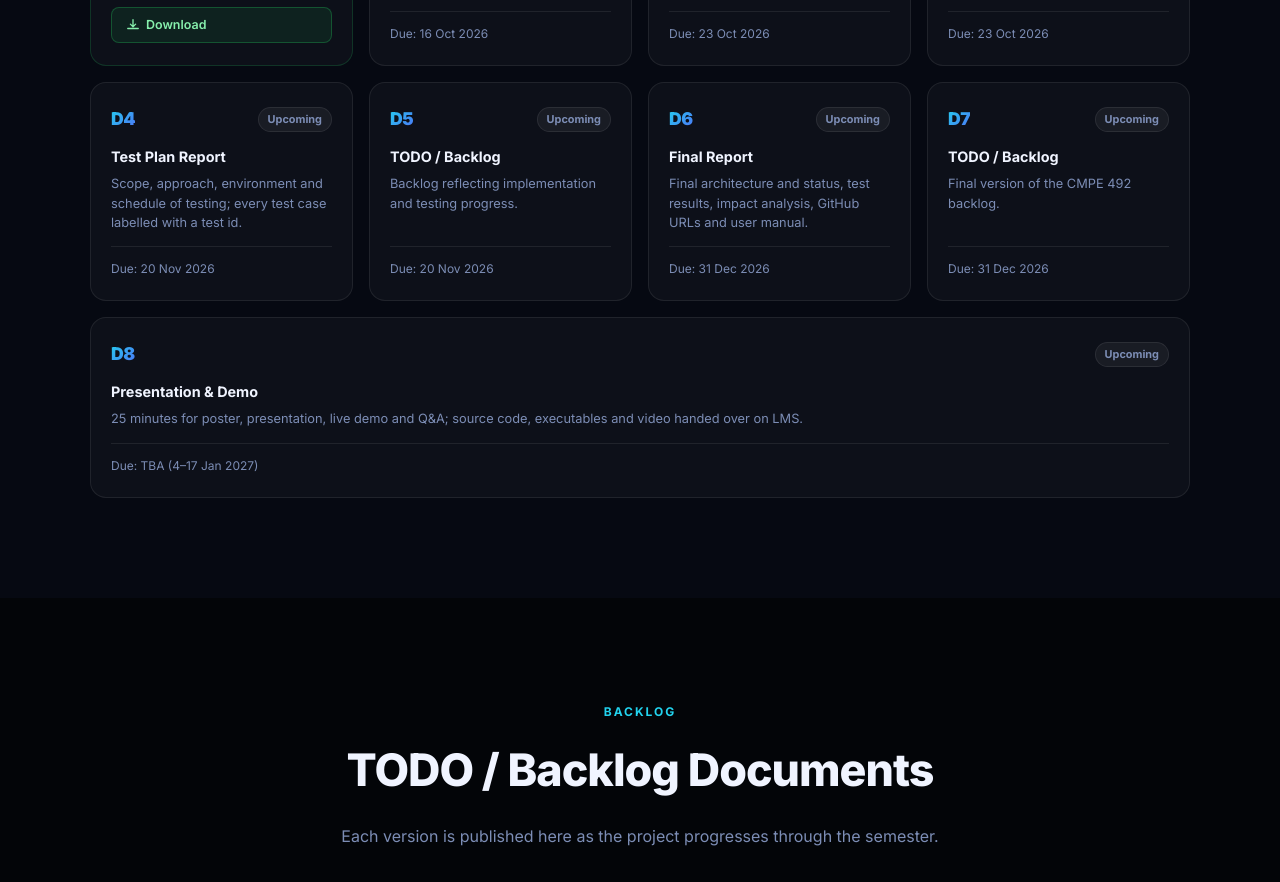
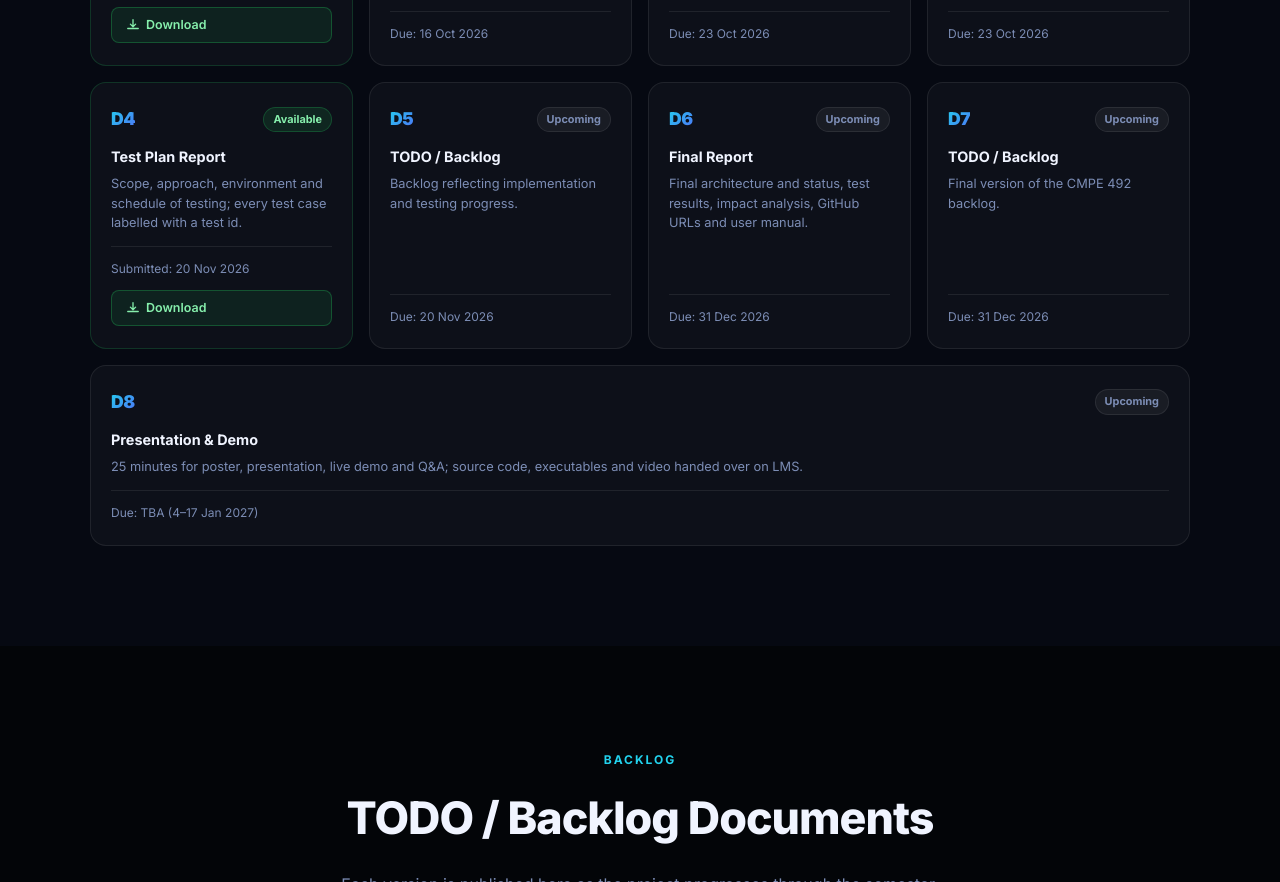
Before and after one commit to tacigokalp/Tedu-Guide, a plain HTML site: page index.html in a window 1280 px wide. Shown: the part 5011-5893 px from the top of the page. Drawn offline with Linux system fonts and the light colour scheme.

Commit message:
feat: publish Test Plan Report (CMPE 492 D4)

```diff
--- a/index.html
+++ b/index.html
@@ -447,14 +447,18 @@
           <p>Updated backlog after the second low-level design version.</p>
           <div class="rc-date">Due: 23 Oct 2026</div>
         </div>
-        <div class="report-card">
+        <div class="report-card rc-done">
           <div class="rc-header">
             <span class="rc-code">D4</span>
-            <span class="rc-badge upcoming">Upcoming</span>
+            <span class="rc-badge done">Available</span>
           </div>
           <h4>Test Plan Report</h4>
           <p>Scope, approach, environment and schedule of testing; every test case labelled with a test id.</p>
-          <div class="rc-date">Due: 20 Nov 2026</div>
+          <div class="rc-date">Submitted: 20 Nov 2026</div>
+          <a class="rc-download" href="TEDU_Guide_TestPlan_v1.pdf" download>
+            <svg width="14" height="14" viewBox="0 0 16 16" fill="none"><path d="M8 2v8m0 0l-3-3m3 3l3-3M2 12h12" stroke="currentColor" stroke-width="1.5" stroke-linecap="round" stroke-linejoin="round"/></svg>
+            Download
+          </a>
         </div>
         <div class="report-card">
           <div class="rc-header">
```
Also changed, not shown: 1 other file.
